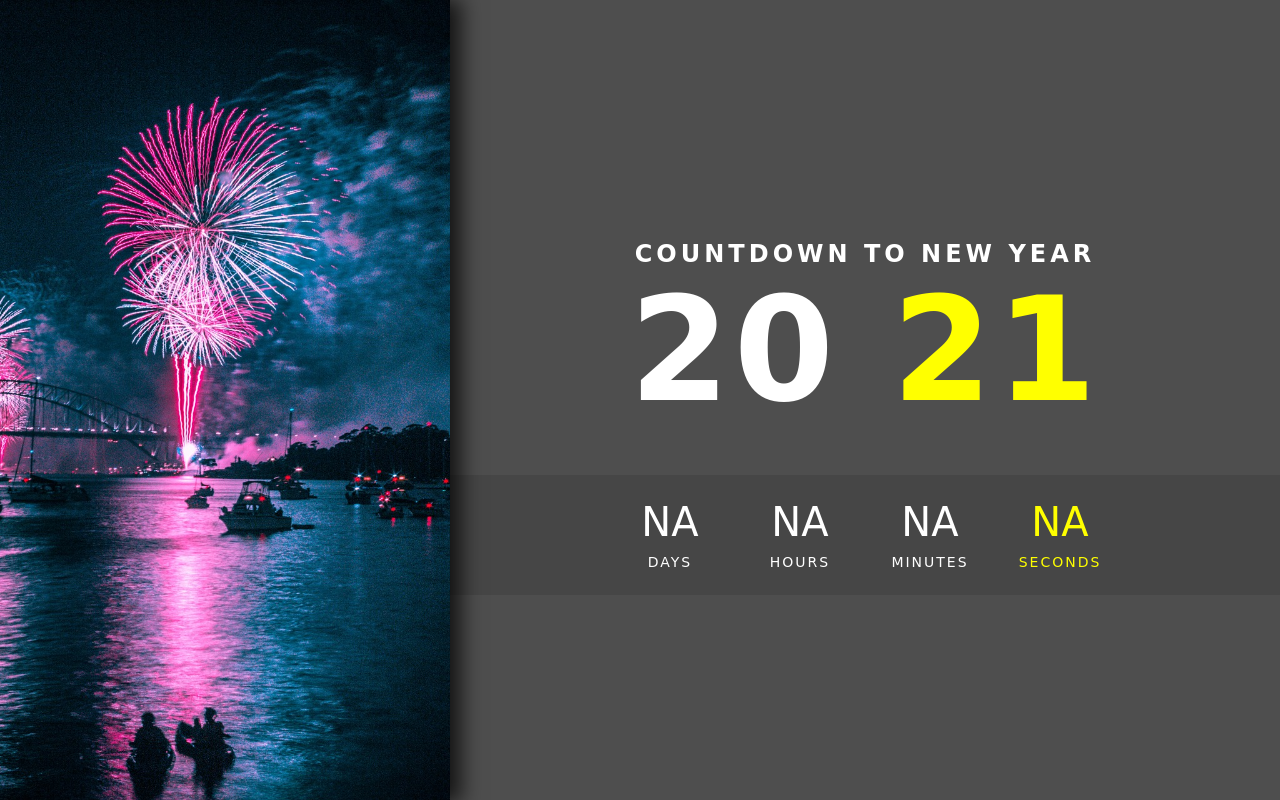
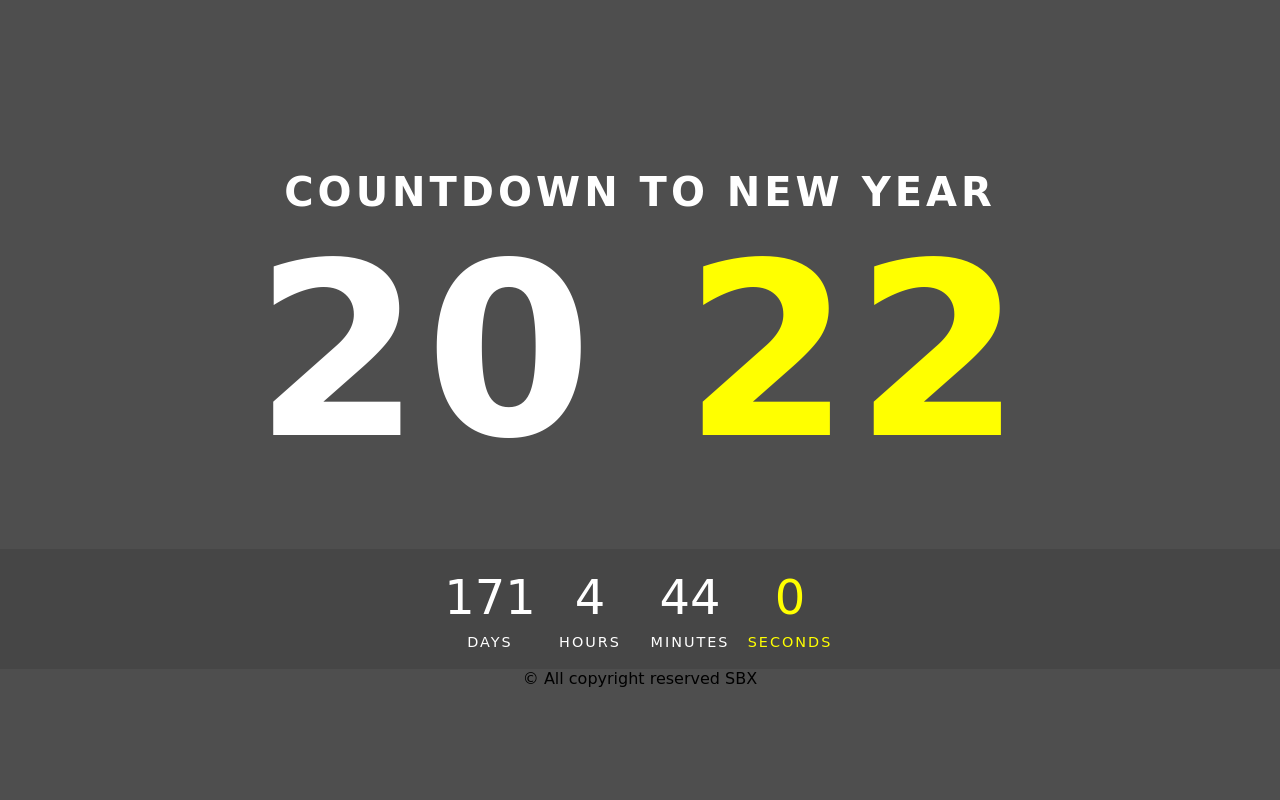
Before and after one commit to 7sbx7/WEB_new-year-counter, a plain HTML site: page index.html in a window 1280 px wide. Drawn offline with Linux system fonts and the light colour scheme; a web font is replaced by a local one.

Commit message:
Changed look a bit and improve RWD

```diff
--- a/index.html
+++ b/index.html
@@ -1,28 +1,28 @@
 <!DOCTYPE html>
 <html lang="en">
-
   <head>
-    <meta charset="UTF-8">
-    <meta name="viewport" content="width=device-width, initial-scale=1.0">
+    <meta charset="UTF-8" />
+    <meta name="viewport" content="width=device-width, initial-scale=1.0" />
     <title>Document</title>
-    <link rel="stylesheet" href="style.css">
+    <link rel="stylesheet" href="style.css" />
   </head>
 
   <body>
     <div class="container">
-        <div class="imageBox"></div>
       <div class="countdownBox">
-            <h2>Countdown to new year <br><span>20 <i id="year">21</i></span></h2>
+        <h2>
+          Countdown to new year <br /><span>20 <i id="year"></i></span>
+        </h2>
         <div class="countdown">
           <div id="day">NA</div>
           <div id="hour">NA</div>
           <div id="minute">NA</div>
           <div id="second">NA</div>
         </div>
+        <footer>&copy; All copyright reserved SBX</footer>
       </div>
     </div>
 
     <script src="script.js" type="text/javascript"></script>
   </body>
-
 </html>
--- a/script.js
+++ b/script.js
@@ -2,8 +2,8 @@
 
 
 let currentYear = new Date().getFullYear();
-//const countDate = new Date(`${currentYear+1}-01-01, 00:00:00`)
-const countDate = newDate(`2021-03-11, 20:30:00`)
+const countDate = new Date(`${currentYear+1}-01-01, 00:00:00`)
+//const countDate = new Date(`2022-03-11, 20:30:00`)
 document.getElementById('year').innerText = (countDate.getFullYear() - 2000);
 
 let gap;
@@ -26,8 +26,6 @@ function newYear() {
     document.getElementById('minute').innerText = m;
     document.getElementById('second').innerText = s;
 
-
-
 }
 
 setInterval(function () {
--- a/style.css
+++ b/style.css
@@ -9,23 +9,11 @@
 
 .container {
   position: relative;
+  display: flex;
   width: 100%;
   height: 100vh;
   background-color: #4e4e4e;
-  display: flex;
-}
-
-.container .imageBox {
-  position: relative;
-  background: url(fireworks.jpg);
-  height: 100%;
-  width: 450px;
-  background-position: 60%;
-  background-repeat: no-repeat;
-  background-size: cover;
-  -webkit-box-shadow: 9px 1px 20px 2px rgba(0, 0, 0, 0.75);
-  -moz-box-shadow: 9px 1px 20px 2px rgba(0, 0, 0, 0.75);
-  box-shadow: 9px 1px 20px 2px rgba(0, 0, 0, 0.75);
+  overflow: hidden;
 }
 
 .container .countdownBox {
@@ -33,15 +21,15 @@
   justify-content: center;
   align-items: center;
   flex-direction: column;
-  width: calc(100% - 450px);
+  width: 100%;
 }
 
 .container .countdownBox h2 {
   text-align: center;
-  font-size: 1.5em;
+  font-size: 1em;
   color: #fff;
   text-transform: uppercase;
-  letter-spacing: 4px;
+  letter-spacing: 3px;
   line-height: 4em;
 }
 
@@ -55,7 +43,7 @@
 }
 
 .container .countdownBox .countdown {
-  margin-top: 35px;
+  margin-top: 3rem;
   background: rgba(0, 0, 0, 0.1);
   display: flex;
   width: 100%;
@@ -63,14 +51,12 @@
   align-items: center;
   justify-content: center;
 }
-
 .container .countdownBox .countdown div {
   position: relative;
   width: 100px;
   text-align: center;
-  font-size: 2.5em;
+  font-size: 2em;
   color: #fff;
-  margin: 0 15px;
   margin-top: -25px;
 }
 .container .countdownBox .countdown div:before {
@@ -81,7 +67,7 @@
   width: 100%;
   height: 35px;
   color: #fff;
-  font-size: 0.35em;
+  font-size: 0.3em;
   line-height: 35px;
   letter-spacing: 2px;
   text-transform: uppercase;
@@ -102,3 +88,37 @@
 .container .countdownBox .countdown div#second {
   color: #ff0;
 }
+
+@media (min-width: 768px) and (orientation: portrait) {
+  .container .countdownBox h2 {
+    font-size: 2em;
+    letter-spacing: 4px;
+  }
+
+  .container .countdownBox h2 span {
+    font-size: 6em;
+  }
+  .container .countdownBox .countdown div {
+    font-size: 3em;
+  }
+  .container .countdownBox .countdown div:before {
+    font-size: 0.3em;
+  }
+}
+
+@media (min-width: 1024px) {
+  .container .countdownBox h2 {
+    font-size: 2.5em;
+    letter-spacing: 4px;
+  }
+
+  .container .countdownBox h2 span {
+    font-size: 6em;
+  }
+  .container .countdownBox .countdown div {
+    font-size: 3em;
+  }
+  .container .countdownBox .countdown div:before {
+    font-size: 0.3em;
+  }
+}
```
Lines whose indentation alone changed are shown as unchanged.
